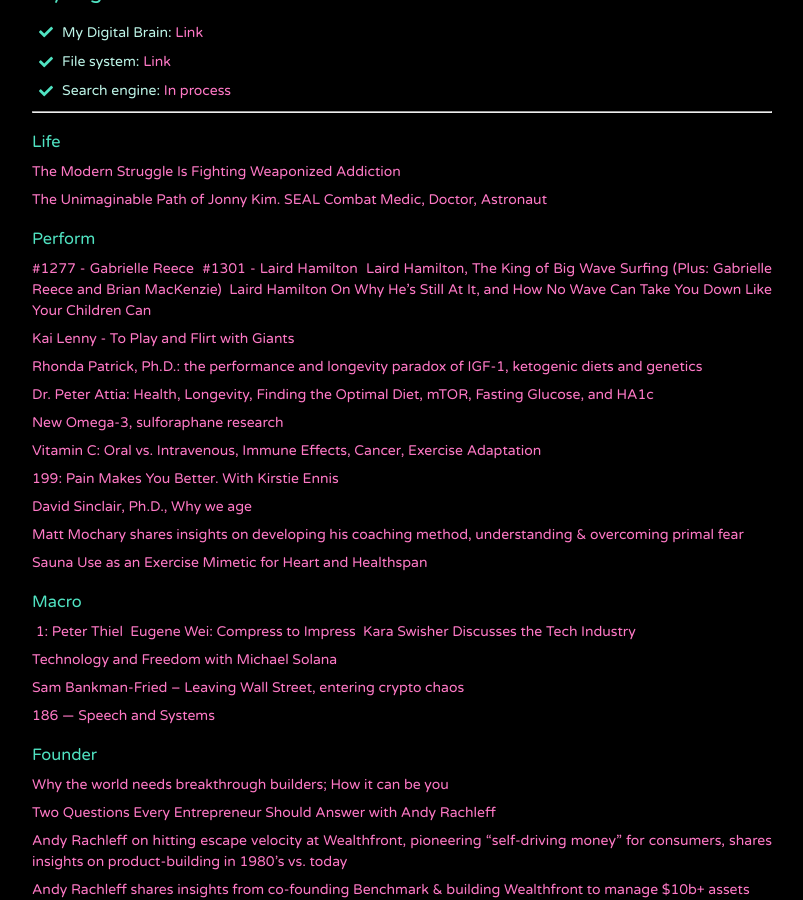
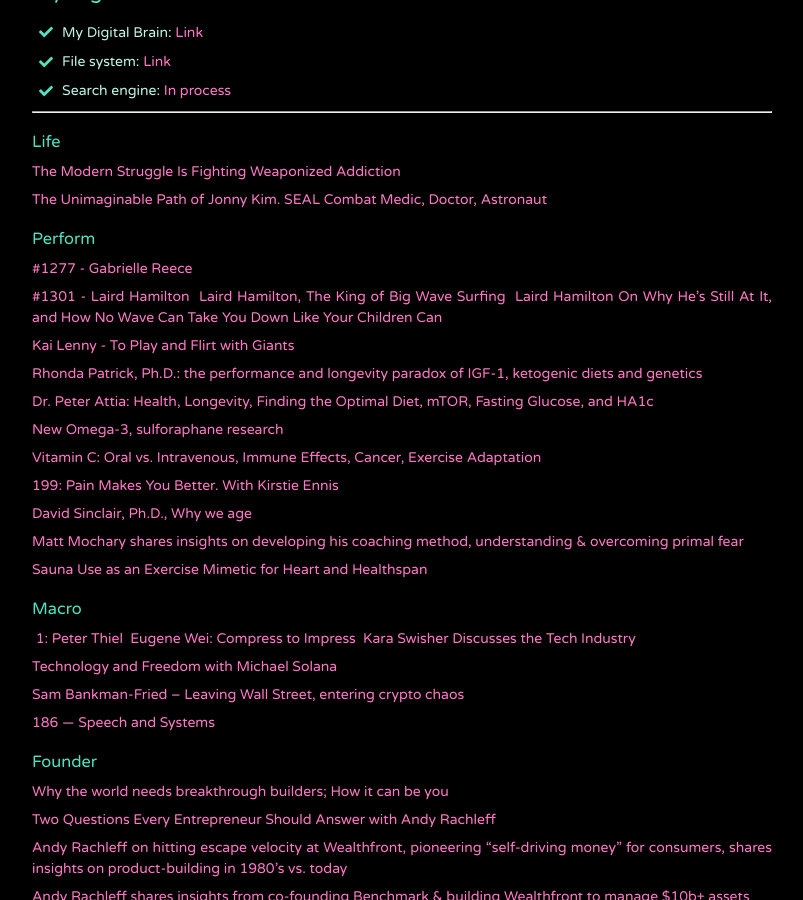
Before and after one commit to jithendrabsy/thoughts, a Jekyll site: the page built from _posts/1930-01-02-audio.md, in a window 1280 px wide and 900 px high, scrolled down 327 px. Shown: the whole window, without its empty margins (238-1041 px from the left). Built offline with Jekyll 4.4.1, drawn with Linux system fonts in a browser that asks for light colours; nearby versions of some CDN libraries.

Commit message:
Fix Format

```diff
--- a/_posts/1930-01-02-audio.md
+++ b/_posts/1930-01-02-audio.md
@@ -22,10 +22,10 @@
 ### Perform
 
 [#1277 - Gabrielle Reece](https://overcast.fm/+ubw8Lc)
-‌
+
 [#1301 - Laird Hamilton](https://overcast.fm/+sUjLsg)
 ‌
-[Laird Hamilton, The King of Big Wave Surfing (Plus: Gabrielle Reece and Brian MacKenzie)](https://overcast.fm/+Kebuyne2U)
+[Laird Hamilton, The King of Big Wave Surfing](https://overcast.fm/+Kebuyne2U)
 ‌
 [Laird Hamilton On Why He’s Still At It, and How No Wave Can Take You Down Like Your Children Can](https://overcast.fm/+WMlg45hKM)
 
```
